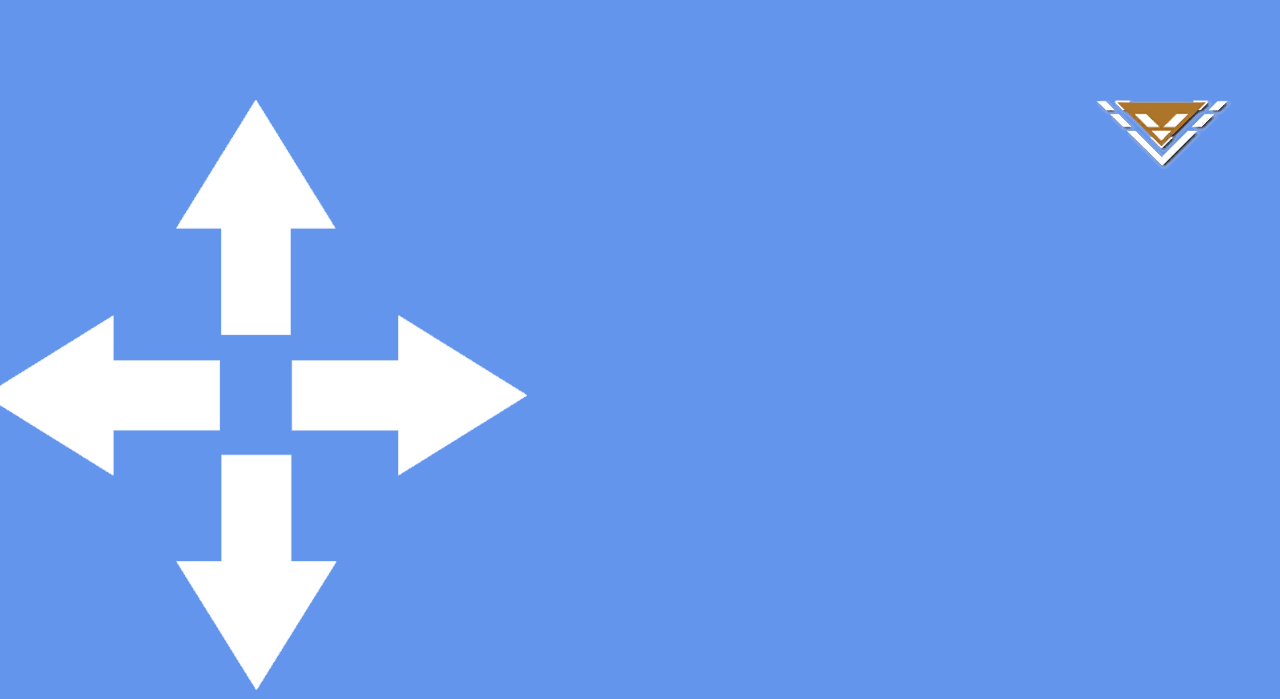
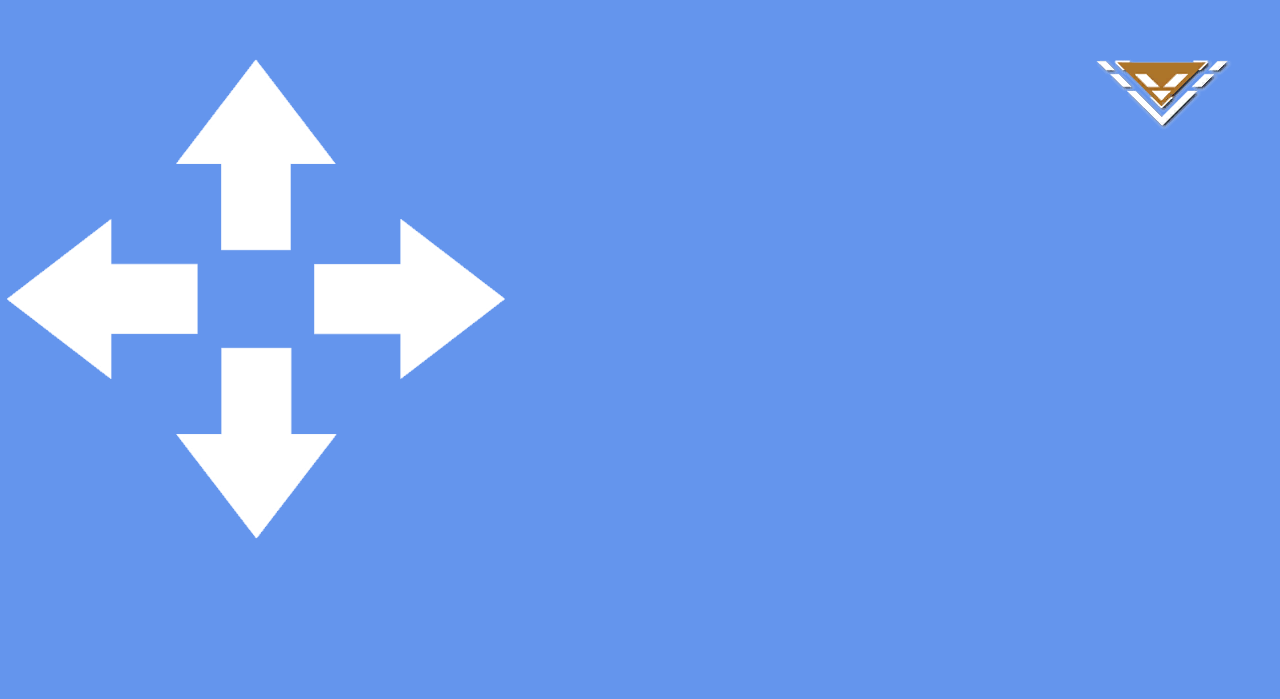
Before and after one commit to tottifi/glory-hh, a plain HTML site: page index.html in a window 1280 px wide. Shown: the part 101-800 px from the top of the page. Drawn offline with Linux system fonts and the light colour scheme.

Commit message:
Fix Screen Size

```diff
--- a/src/style.css
+++ b/src/style.css
@@ -1,21 +1,40 @@
-body, html {
+body,
+html {
     width: 100%;
     height: 100%;
     margin: 0px;
     padding: 0px;
     background-color: cornflowerblue;
+    touch-action: manipulation;
+
+    -webkit-touch-callout: none;
+    /* iOS Safari */
+    -webkit-user-select: none;
+    /* Safari */
+    -khtml-user-select: none;
+    /* Konqueror HTML */
+    -moz-user-select: none;
+    /* Old versions of Firefox */
+    -ms-user-select: none;
+    /* Internet Explorer/Edge */
+    user-select: none;
+    /* Non-prefixed version, currently
+                                  supported by Chrome, Edge, Opera and Firefox */
+
 }
 
 #main-container {
-    height: 100%;
+    height: 50vw;
     display: flex;
     flex-direction: column;
     align-items: center;
 }
+
 #main-top {
     width: 100%;
     height: 25%;
 }
+
 #main-bottom {
     width: 100%;
     height: 75%;
@@ -24,10 +43,12 @@ body, html {
     justify-content: space-between;
     align-items: center;
 }
+
 #main-left {
     width: 40%;
     height: 100%;
 }
+
 #main-right {
     width: 60%;
     height: 100%;
@@ -39,16 +60,19 @@ body, html {
 
 #pad-container {
     position: relative;
-    width: 74vh;
-    max-width: 100%;
-    height: 74vh;
+    width: 100%;
+    height: 100%;
 }
 
 .pad-arrow {
     width: 100%;
     height: 100%;
 }
-#pad-top, #pad-left, #pad-right, #pad-bottom {
+
+#pad-top,
+#pad-left,
+#pad-right,
+#pad-bottom {
     position: absolute;
     width: 40%;
     height: 40%;
@@ -58,28 +82,32 @@ body, html {
     top: 0%;
     left: 30%;
 }
+
 #pad-right {
     top: 30%;
     right: 0%;
 }
+
 #pad-bottom {
     bottom: 0%;
     left: 30%;
 }
+
 #pad-left {
     top: 30%;
     left: 0%;
 }
 
 #pad-result-container {
-    display:flex;
+    display: flex;
     align-items: center;
     justify-content: center;
     overflow: hidden;
 }
-#pad-result-container > * {
-    width: 20vh;
-    height: 20vh;
+
+#pad-result-container>* {
+    width: 10%;
+    height: 10%;
 }
 
 #event-container {
```
